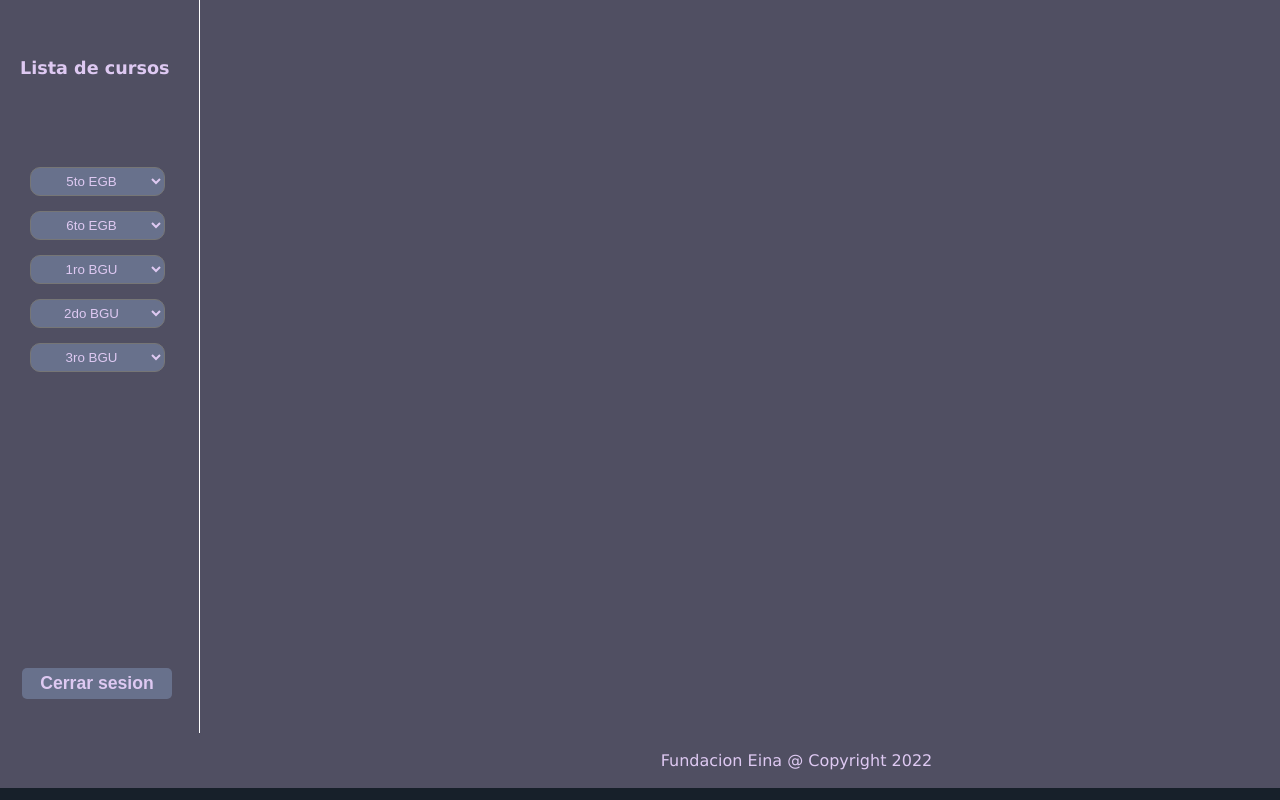
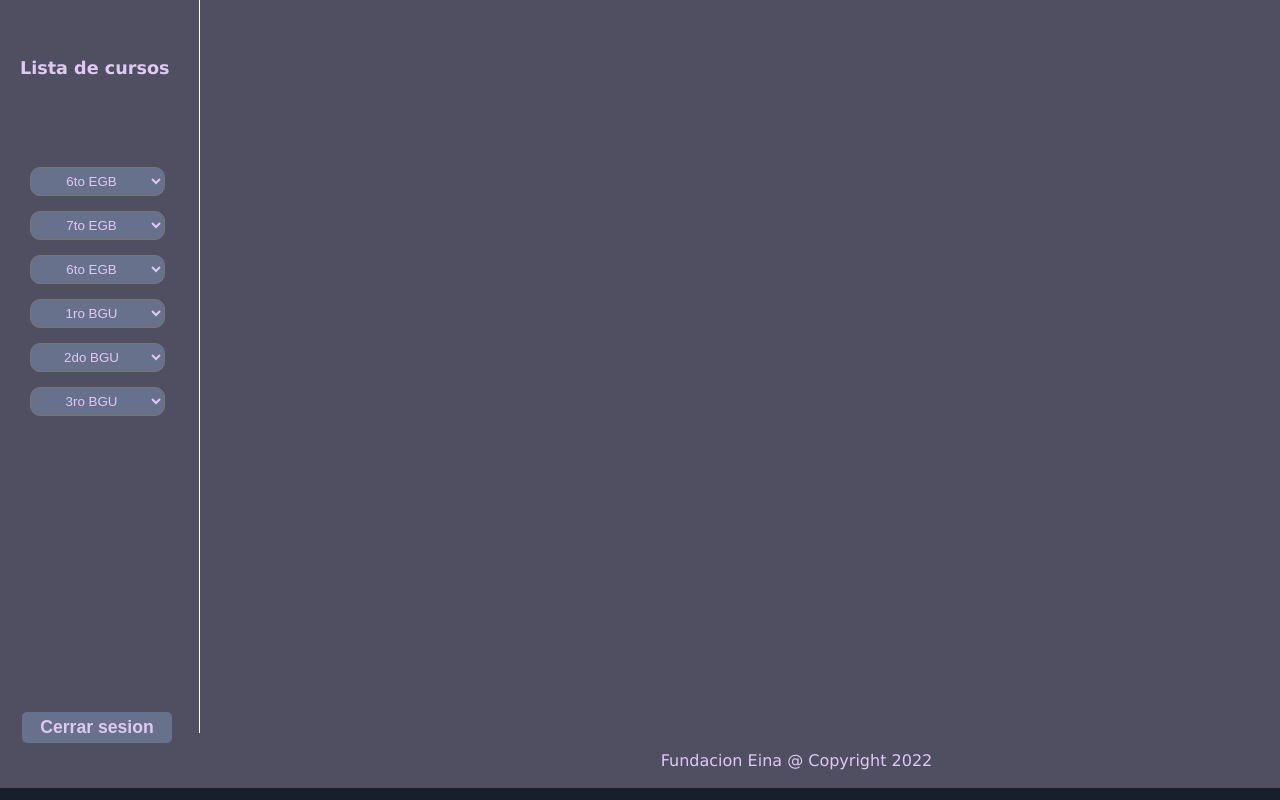
Before and after one commit to ZekoCode/Fundacion, a React (Create React App) app: page /curso in a window 1280 px wide. Shown: the top 800 px of the page. Built offline with nearby package versions, Linux system fonts and the light colour scheme.

Commit message:
Modifique VisionCurso.jsx y agregue Selectro.jsx

```diff
--- /dev/null
+++ b/src/components/atoms/Selector.jsx
@@ -0,0 +1,20 @@
+import React from 'react'
+import './styles.css'
+
+function Selector({listaMaterias}) {
+  return (
+    <div className='form__control'>
+        <select class="form__control--input">
+            {
+                listaMaterias.map((materia)=>{
+                    return(
+                        <option value={materia.value}>{materia.name}</option>
+                    )
+                })
+            }
+        </select>
+    </div>
+  )
+}
+
+export default Selector
--- /dev/null
+++ b/src/components/atoms/styles.css
@@ -0,0 +1,94 @@
+* {
+    margin:0;
+    padding:0;
+}
+
+.contenedor:link, .contenedor:visited, .contenedor:hover, .contenedor:active {
+    color:#0f0;
+    font-size:16px;
+}
+
+body {
+    background: #17202A  ;
+    font-family:verdana;
+}
+
+.h1 {
+    color:#C0392B ;
+    font-size:24px;
+}
+
+.p {
+    font-size:16px;
+}
+
+.ul {
+    list-style-type:none;
+    color: #0f0;
+}
+
+.cabecera {
+    color:#ff9;
+    background-color:#000 ;
+    padding:10px;
+}
+
+.contenedor {
+    margin:0 auto;
+    width:1593px;
+}
+
+.contenido {
+    background-color:#504F62;
+    float:left;
+    height:663px;
+    padding:35px;
+    width:1323px;
+}
+
+.menu {
+    background-color:#504F62;
+    float:left;
+    height:613px;
+    padding:60px;
+    width:79px;
+    border-right: 1px solid white;
+}
+
+
+.form__control{
+    margin: 15px -30px;
+    width: 90px;
+    /* background-color: aquamarine; */
+
+}
+
+.form__control--input {
+    background: #68718C;
+    color: #DEC9F2;
+    width: 150%;
+    padding: 5px;
+    text-align: center;
+    border-radius: 10px;
+}
+
+.btn--submit{
+    width: 150px;
+    background: #68718C;
+    color: #DEC9F2;
+    border-radius: 5px;
+    border: none;
+    font-size: 1.1rem;
+    padding: 5px 0px;
+    font-weight: bold;
+    display: block;
+    margin: 5px -8px;
+}
+
+.pie {
+    background-color: #504F62;
+    clear:both;
+    color:#DEC9F2;
+    padding:18px;
+    text-align:center;
+}
--- a/src/components/pages/VisionCurso.jsx
+++ b/src/components/pages/VisionCurso.jsx
@@ -2,7 +2,44 @@ import React from 'react'
 import SubtitleForm from '../atoms/subtitleForm/SubtitleForm'
 import './styles.css'
 
+import Selector from '../atoms/Selector'
+
 function VisionCurso() {
+
+  const misMaterias=[
+    {
+      value: "",
+      name: "6to EGB"
+    }, {
+      value: "matematica",
+      name: "Matematicas"
+    },
+    {
+      value: "ciencia",
+      name: "Ciencias"
+    },
+    {
+      value: "Musica",
+      name: "Musica"
+    }
+  ]
+  const misMaterias2=[
+    {
+      value: "",
+      name: "7to EGB"
+    }, {
+      value: "pintura",
+      name: "Pintura"
+    },
+    {
+      value: "ciencia",
+      name: "Ciencias"
+    },
+    {
+      value: "Musica",
+      name: "Musica"
+    }
+  ]
 
     return(
 
@@ -12,13 +49,13 @@ function VisionCurso() {
         <div className="menu">
           <br/><br/>
           <SubtitleForm text='Lista de cursos'/>
+
           <br/><br/><br/><br/><br/><br/>
 
-          <div className='form__control'>
-            <select class="form__control--input">
-              <option value="">5to EGB</option>
-            </select>
-          </div>
+
+
+          <Selector listaMaterias={misMaterias}/>
+          <Selector listaMaterias={misMaterias2}/>
 
           <div className='form__control'>
             <select class="form__control--input">
```
